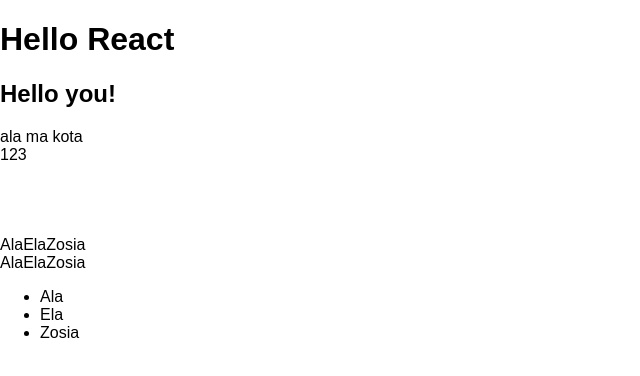
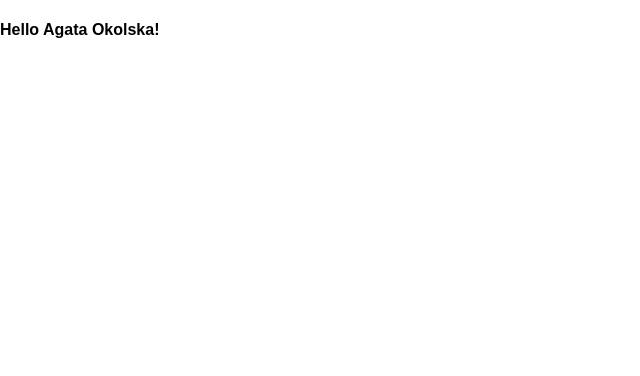
Before and after one commit to agataokolska/React-aplikacja-testowa, a React (Create React App) app: page / in a window 1280 px wide. Shown: the top 376 px of the page, without its empty margins (0-640 px from the left). Built offline with nearby package versions, Linux system fonts and the light colour scheme.

Commit message:
passing props

```diff
--- a/src/App.js
+++ b/src/App.js
@@ -1,12 +1,15 @@
 import React from 'react'
 import HelloWorld from './HelloWorld'
 import WhatReactRenders from './WhatReactRenders'
+import DisplayName from './DisplayName'
 
 const App = () => (
      <div>
-       <HelloWorld />
-       <WhatReactRenders/>
+       <DisplayName
+       firstName={'Agata'}
+       lastName={'Okolska'}
+       />
       </div>
     )
 
-export default App;
+export default App
--- /dev/null
+++ b/src/DisplayName.js
@@ -0,0 +1,9 @@
+import React from 'react'
+
+const DisplayName = (props) => (
+    <h4>
+        Hello {props.firstName} {props.lastName}!
+    </h4>
+)
+
+export default DisplayName
--- a/src/WhatReactRenders.js
+++ b/src/WhatReactRenders.js
@@ -28,7 +28,7 @@ const WhatReactRenders = () => (
     <br />
     <ul>
         {
-            stringVal.map(singleEl => <li>{singleEl}</li>)
+            stringVal.map((singleEl,index) => <li key={index}> {singleEl}</li>)
         }
     </ul>
      </div>
```
